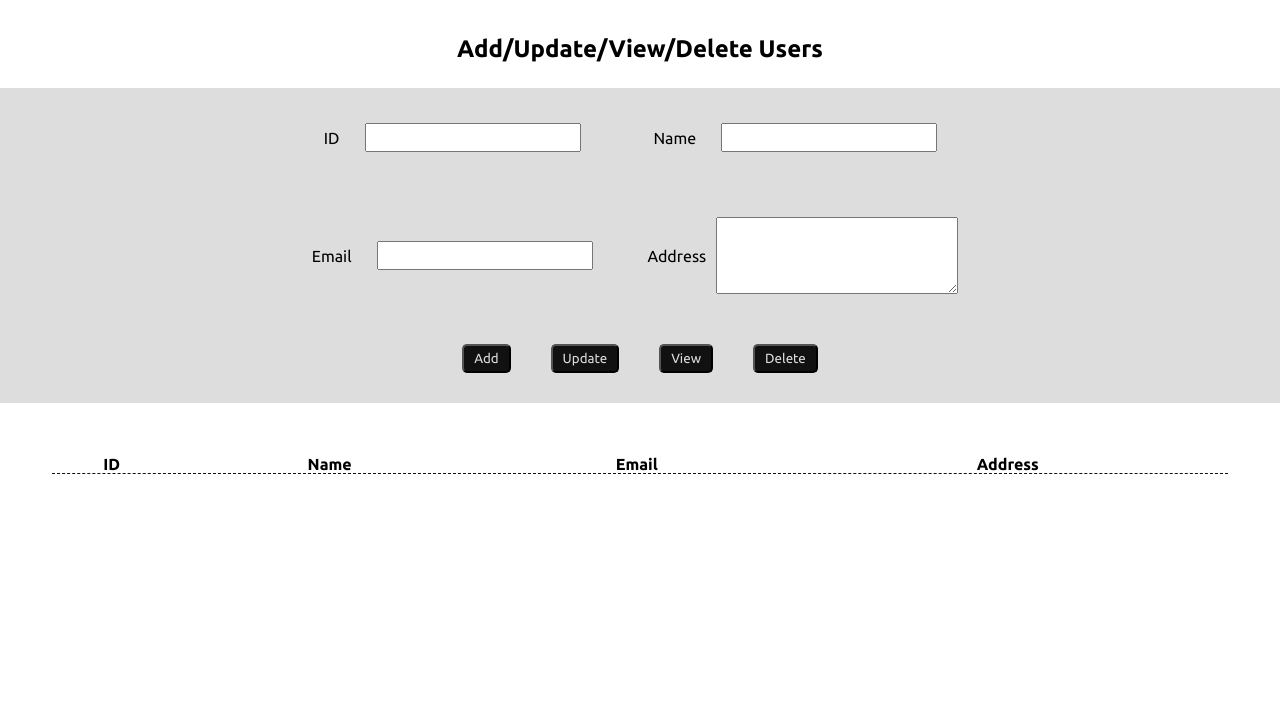
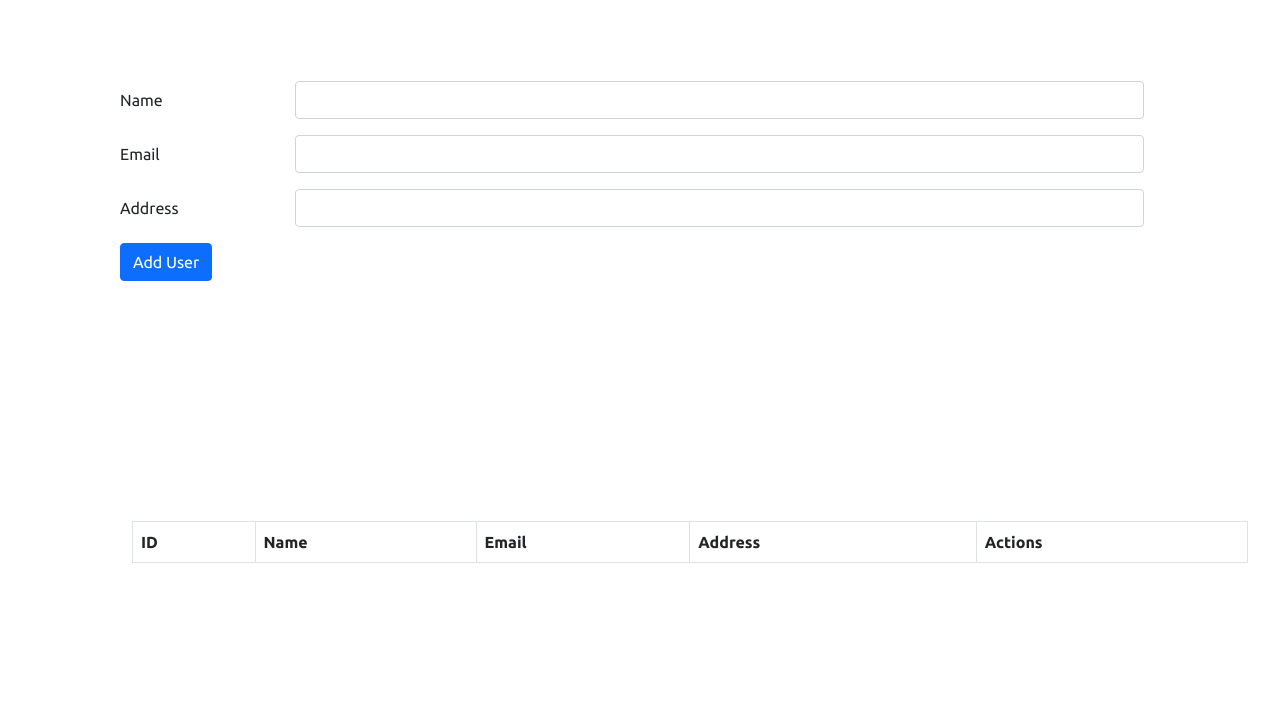
Before and after one commit to salman-a1212/Express-CRUD-Mongodb, a website: page index.html in a window 1280 px wide. Shown: the part 77-800 px from the top of the page. Drawn offline with nearby package versions, Linux system fonts and the light colour scheme.

Commit message:
Update index.html

```diff
--- a/index.html
+++ b/index.html
@@ -5,10 +5,72 @@
     <meta http-equiv="X-UA-Compatible" content="IE=edge" />
     <meta name="viewport" content="width=device-width, initial-scale=1.0" />
     <link rel="stylesheet" href="style.css" />
+    <script
+      src="https://cdn.jsdelivr.net/npm/bootstrap@5.1.3/dist/js/bootstrap.bundle.min.js"
+      integrity="sha384-ka7Sk0Gln4gmtz2MlQnikT1wXgYsOg+OMhuP+IlRH9sENBO0LRn5q+8nbTov4+1p"
+      crossorigin="anonymous"
+    ></script>
+    <link
+      href="https://cdn.jsdelivr.net/npm/bootstrap@5.1.3/dist/css/bootstrap.min.css"
+      rel="stylesheet"
+      integrity="sha384-1BmE4kWBq78iYhFldvKuhfTAU6auU8tT94WrHftjDbrCEXSU1oBoqyl2QvZ6jIW3"
+      crossorigin="anonymous"
+    />
     <title>CRUD App</title>
   </head>
-  <body>
-    <div class="main">
+  <body onload="getAllUser()">
+    <!--  form container -->
+    <h2>CRUD App</h2>
+    <div style="margin: 120px; width: 80%">
+      <div class="mb-3 row">
+        <label for="inputName" class="col-sm-2 col-form-label">Name</label>
+        <div class="col-sm-10">
+          <input type="text" class="form-control" id="inputName" />
+        </div>
+      </div>
+      <div class="mb-3 row">
+        <label for="inputEmail" class="col-sm-2 col-form-label">Email</label>
+        <div class="col-sm-10">
+          <input type="email" class="form-control" id="inputEmail" />
+        </div>
+      </div>
+      <div class="mb-3 row">
+        <label for="inputAddress" class="col-sm-2 col-form-label"
+          >Address</label
+        >
+        <div class="col-sm-10">
+          <input type="text" class="form-control" id="inputAddress" />
+        </div>
+      </div>
+
+      <button onclick="createUser()" type="button" class="btn btn-primary">
+        Add User
+      </button>
+
+      <div id="alert" style="height: 70px"></div>
+    </div>
+
+    <!-- data container -->
+    <div class="container">
+      <div class="row">
+        <div class="col-12">
+          <table class="table table-bordered">
+            <thead>
+              <tr>
+                <th scope="col">ID</th>
+                <th scope="col">Name</th>
+                <th scope="col">Email</th>
+                <th scope="col">Address</th>
+                <th scope="col">Actions</th>
+              </tr>
+            </thead>
+            <tbody id="tableBody"></tbody>
+          </table>
+        </div>
+      </div>
+    </div>
+
+    <!-- <div class="main">
       <div class="add-user">
         <h1>CRUD App</h1>
         <h2>Add/Update/View/Delete Users</h2>
@@ -56,7 +118,7 @@
           <tbody id="result" class="text-center"></tbody>
         </table>
       </div>
-    </div>
+    </div> -->
     <script src="index.js"></script>
     <script src="https://unpkg.com/axios/dist/axios.min.js"></script>
   </body>
```
